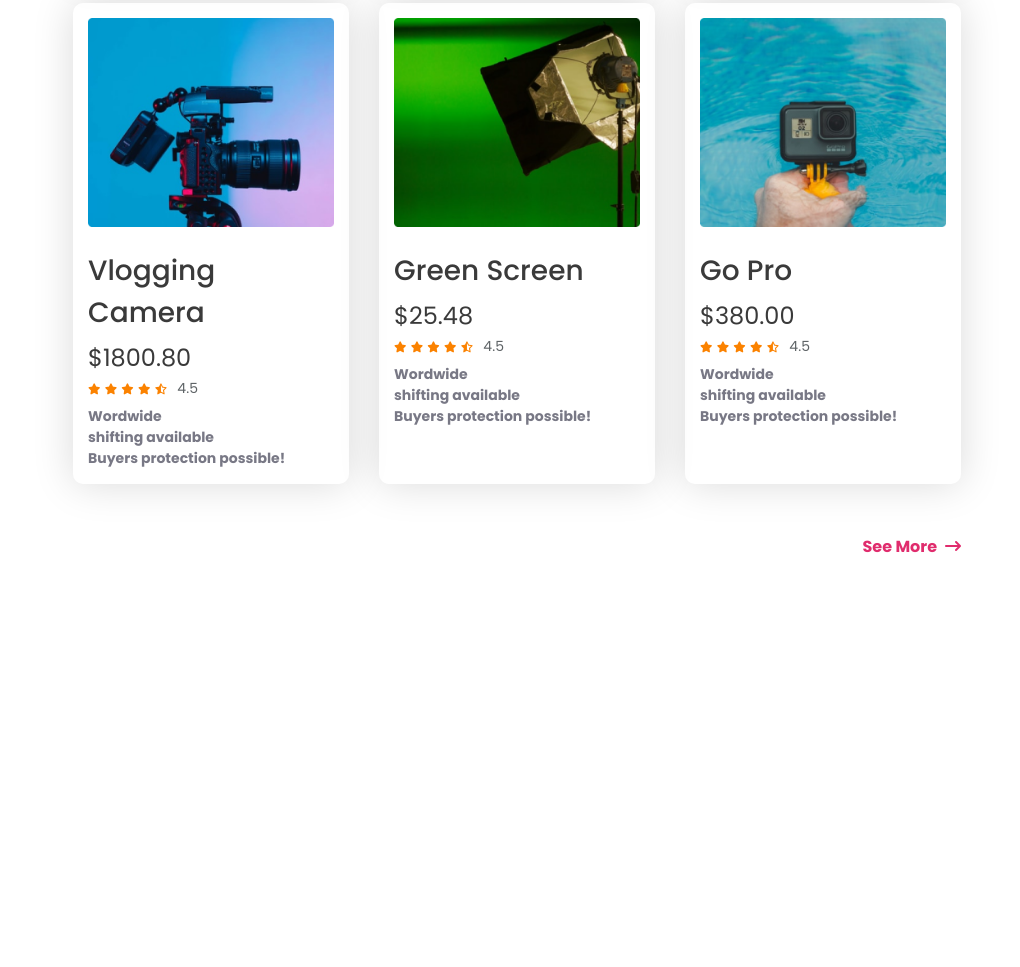
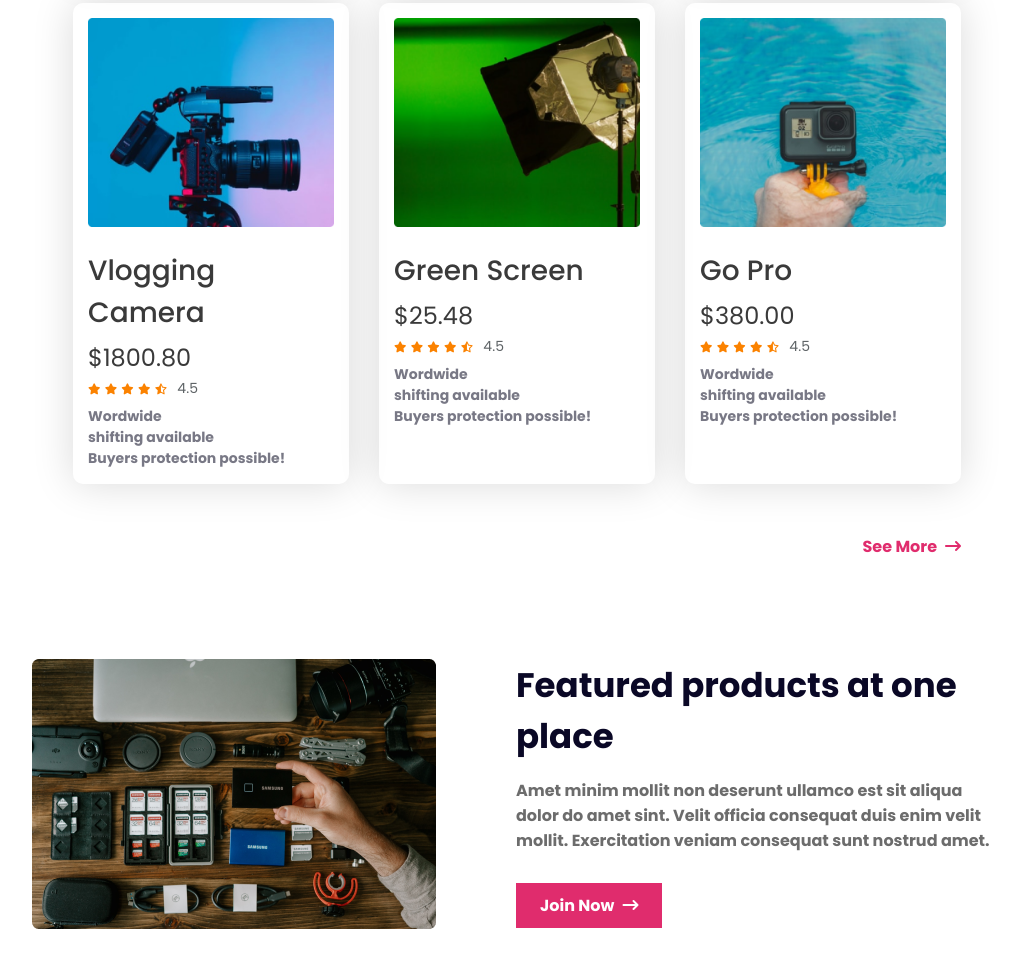
Before and after one commit to 10Sadique/influencer-gear, a plain HTML site: page index.html in a window 1280 px wide. Shown: the part 2001-2968 px from the top of the page, without its empty margins (123-1143 px from the left). Before the commit the page ends 2660 px from the top, so only its background shows below. Drawn offline with Linux system fonts and the light colour scheme.

Commit message:
featured section complete

```diff
--- a/index.html
+++ b/index.html
@@ -234,7 +234,16 @@
                 <a class="btn__more" href="#">See More<i class="fa-solid fa-arrow-right-long"></i></a>
             </section>
 
-            <!--  -->
+            <!-- Featured Section -->
+            <section class="featured">
+                <img src="images/gear.png" alt="gear">
+
+                <div class="featured__info">
+                    <h2>Featured products at one place</h2>
+                    <p>Amet minim mollit non deserunt ullamco est sit aliqua dolor do amet sint. Velit officia consequat duis enim velit mollit. Exercitation veniam consequat sunt nostrud amet.</p>
+                    <a href="#" class="btn btn__join">Join Now<i class="fa-solid fa-arrow-right-long"></i></a>
+                </div>
+            </section>
         </main>
         <!-- Main Section End -->
 
--- a/styles/style.css
+++ b/styles/style.css
@@ -21,7 +21,7 @@ header {
 }
 
 main {
-    margin: 0 165px;
+    margin: 0 155px;
 }
 
 
@@ -169,8 +169,8 @@ nav .nav__logo h2 {
 .popular {
     /* border: 1px solid indianred; */
     margin-bottom: 100px;
-    margin-left: 31px;
-    margin-right: 31px;
+    margin-left: 41px;
+    margin-right: 41px;
 
     display: flex;
     flex-direction: column;
@@ -254,3 +254,44 @@ nav .nav__logo h2 {
 .btn__more:hover {
     transform: translateY(-5px);
 }
+
+/******** Featured **********/
+.featured {
+    display: flex;
+    align-items: center;
+    justify-content: space-between;
+
+    margin-bottom: 100px;
+}
+
+
+.featured img {
+    width: 80%;
+}
+
+.featured__info {
+    margin-left: 80px;
+    display: flex;
+    flex-direction: column;
+
+    align-items: flex-start;
+}
+
+.featured__info h2 {
+    color: #0A0826;
+    font-size: 34px;
+    font-weight: 700;
+
+    margin-bottom: 16px;
+}
+
+.featured__info p {
+
+    color: #6C6C6C;
+    font-weight: 700;
+    margin-bottom: 30px;
+}
+
+.btn__join {
+    border-radius: 0;
+}
```
